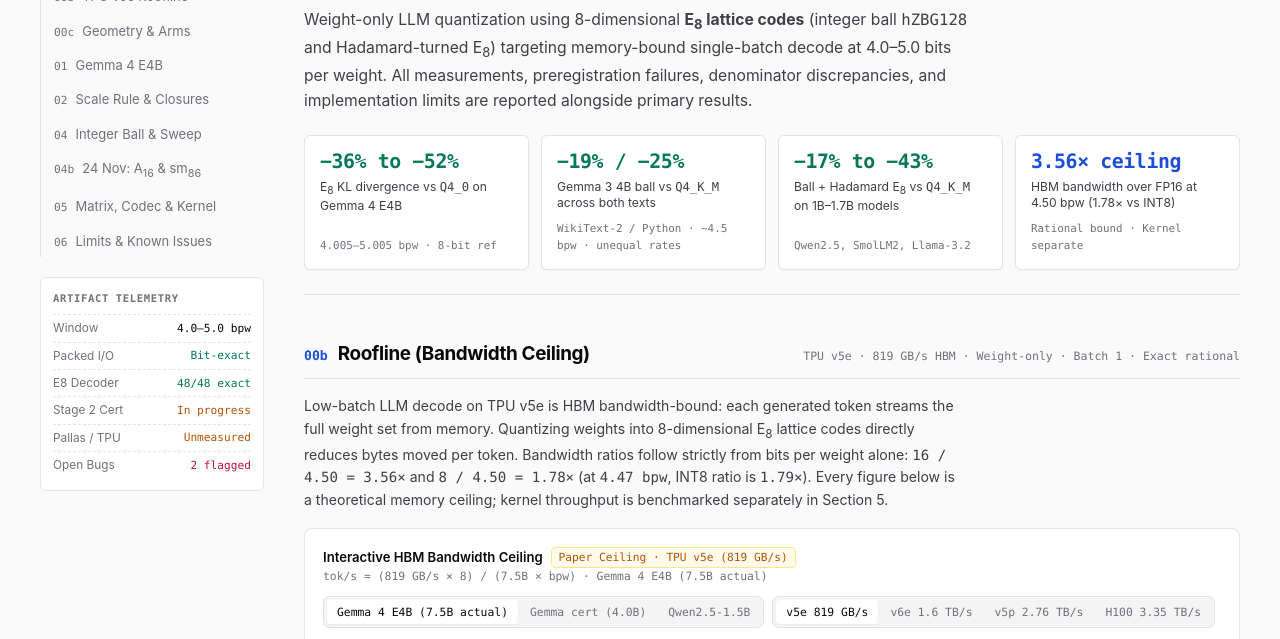
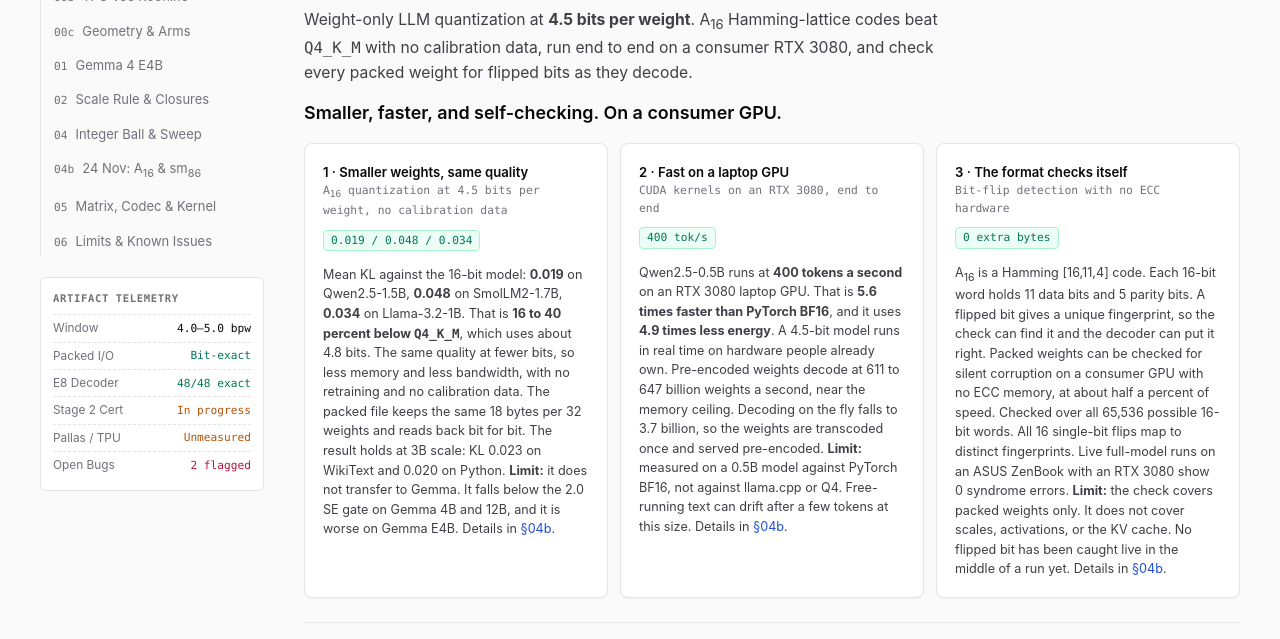
Before and after one commit to Moissanite-Labs/siliquant, a plain HTML site: page docs/index.html in a window 1280 px wide. Shown: the part 157-796 px from the top of the page. Drawn offline with Linux system fonts and the light colour scheme.

Commit message:
site: highlight the three strongest results at the top of the Pages site
Adds a hero line and three cards above the old E8 lead: A16
quantization at 4.5 bpw (KL 0.019 / 0.048 / 0.034, 16-40% below
Q4_K_M), CUDA kernels on an RTX 3080 (400 tok/s, 5.6x faster and
4.9x less energy than PyTorch BF16), and bit-flip detection built
into the format (Hamming [16,11,4], 0 extra bytes). Each card states
its limit on the card. Old E8 cards removed from the header; their
numbers stay in the sections below.

Also fixes section 04b: the 4.91x energy figure is against PyTorch
BF16, not AVX-512.

Verification: HTML parses with no unclosed tags and no duplicate
ids; page served locally returns 200 and the hero text. No browser
render check was done. Numbers traced to
experiments/hamming-lattices-real-weights-2026-11-24/results.jsonl,
experiments/packed-hamming-2026-11-24/results.jsonl, PR #88, and
studies/aletheion-sm86-ptx-avx512-foundry.

```diff
--- a/docs/index.html
+++ b/docs/index.html
@@ -3,16 +3,16 @@
 <head>
   <meta charset="UTF-8" />
   <meta name="viewport" content="width=device-width, initial-scale=1.0" />
-  <title>Siliquant: 8D E8 Lattice Weight Quantization | Moissanite Labs</title>
-  <meta name="description" content="Siliquant quantization research working paper (24 November 2026): 8-dimensional E8 lattice codes for weight-only LLM quantization across Gemma 4 E4B, Gemma 3, Qwen2.5, SmolLM2, and Llama 3.2." />
+  <title>Siliquant: 4.5-bit A16 Quantization, CUDA Kernels &amp; Built-in Bit-Flip Checks | Moissanite Labs</title>
+  <meta name="description" content="Siliquant quantization research working paper (24 November 2026): A16 Hamming-lattice codes at 4.5 bits per weight beat Q4_K_M with no calibration data, run end to end on a consumer RTX 3080, and check packed weights for flipped bits with no ECC hardware." />
   <meta property="og:type" content="website" />
-  <meta property="og:title" content="Siliquant: 8D E8 Lattice Weight Quantization" />
-  <meta property="og:description" content="Siliquant quantization research working paper (24 November 2026): 8-dimensional E8 lattice codes for weight-only LLM quantization across Gemma 4 E4B, Gemma 3, Qwen2.5, SmolLM2, and Llama 3.2." />
+  <meta property="og:title" content="Siliquant: 4.5-bit A16 Quantization, CUDA Kernels &amp; Built-in Bit-Flip Checks" />
+  <meta property="og:description" content="Siliquant quantization research working paper (24 November 2026): A16 Hamming-lattice codes at 4.5 bits per weight beat Q4_K_M with no calibration data, run end to end on a consumer RTX 3080, and check packed weights for flipped bits with no ECC hardware." />
   <meta property="og:url" content="https://moissanite-labs.github.io/siliquant/" />
   <meta property="og:image" content="https://moissanite-labs.github.io/siliquant/assets/og.png" />
   <meta name="twitter:card" content="summary_large_image" />
-  <meta name="twitter:title" content="Siliquant: 8D E8 Lattice Weight Quantization" />
-  <meta name="twitter:description" content="Siliquant quantization research working paper (24 November 2026): 8-dimensional E8 lattice codes for weight-only LLM quantization." />
+  <meta name="twitter:title" content="Siliquant: 4.5-bit A16 Quantization, CUDA Kernels &amp; Built-in Bit-Flip Checks" />
+  <meta name="twitter:description" content="Siliquant quantization research working paper (24 November 2026): A16 Hamming-lattice codes at 4.5 bits per weight beat Q4_K_M with no calibration data, run end to end on a consumer RTX 3080, and check packed weights for flipped bits with no ECC hardware." />
 
   <!-- Typography: system sans + tabular monospace (no external fonts) -->
 
@@ -1418,30 +1418,61 @@
 
           <h1 class="paper-title">Siliquant</h1>
           <p class="paper-subtitle">
-            Weight-only LLM quantization using 8-dimensional <strong>E<sub>8</sub> lattice codes</strong> (integer ball <code>hZBG128</code> and Hadamard-turned E<sub>8</sub>) targeting memory-bound single-batch decode at 4.0–5.0 bits per weight. All measurements, preregistration failures, denominator discrepancies, and implementation limits are reported alongside primary results.
+            Weight-only LLM quantization at <strong>4.5 bits per weight</strong>. A<sub>16</sub> Hamming-lattice codes beat <code>Q4_K_M</code> with no calibration data, run end to end on a consumer RTX 3080, and check every packed weight for flipped bits as they decode.
           </p>
 
-          <!-- Four-card Highlight Strip matching paper header -->
-          <div class="kpi-grid">
-            <div class="kpi-card">
-              <div class="kpi-value win">−36% to −52%</div>
-              <div class="kpi-label">E<sub>8</sub> KL divergence vs <code>Q4_0</code> on Gemma 4 E4B</div>
-              <div class="kpi-meta">4.005–5.005 bpw · 8-bit ref</div>
-            </div>
-            <div class="kpi-card">
-              <div class="kpi-value win">−19% / −25%</div>
-              <div class="kpi-label">Gemma 3 4B ball vs <code>Q4_K_M</code> across both texts</div>
-              <div class="kpi-meta">WikiText-2 / Python · ~4.5 bpw · unequal rates</div>
-            </div>
-            <div class="kpi-card">
-              <div class="kpi-value win">−17% to −43%</div>
-              <div class="kpi-label">Ball + Hadamard E<sub>8</sub> vs <code>Q4_K_M</code> on 1B–1.7B models</div>
-              <div class="kpi-meta">Qwen2.5, SmolLM2, Llama-3.2</div>
-            </div>
-            <div class="kpi-card">
-              <div class="kpi-value accent">3.56× ceiling</div>
-              <div class="kpi-label">HBM bandwidth over FP16 at 4.50 bpw (1.78× vs INT8)</div>
-              <div class="kpi-meta">Rational bound · Kernel separate</div>
+          <!-- Highlights: the three strongest results, first (24 Nov 2026) -->
+          <p style="font-size: 1.12rem; font-weight: 600; color: var(--text-primary); line-height: 1.35; margin-top: 16px;">
+            Smaller, faster, and self-checking. On a consumer GPU.
+          </p>
+          <div class="geo-grid-3" id="highlights" style="margin-top: 12px;">
+            <div class="panel">
+              <div class="panel-head">
+                <div>
+                  <div class="panel-title">1 &middot; Smaller weights, same quality</div>
+                  <div class="panel-sub">A<sub>16</sub> quantization at 4.5 bits per weight, no calibration data</div>
+                </div>
+                <span class="pill pill-win">0.019 / 0.048 / 0.034</span>
+              </div>
+              <div style="font-size: 0.79rem; color: var(--text-secondary); line-height: 1.55;">
+                Mean KL against the 16-bit model: <strong>0.019</strong> on Qwen2.5-1.5B, <strong>0.048</strong> on SmolLM2-1.7B, <strong>0.034</strong> on Llama-3.2-1B. That is <strong>16 to 40 percent below <code>Q4_K_M</code></strong>, which uses about 4.8 bits.
+                The same quality at fewer bits, so less memory and less bandwidth, with no retraining and no calibration data.
+                The packed file keeps the same 18 bytes per 32 weights and reads back bit for bit. The result holds at 3B scale: KL 0.023 on WikiText and 0.020 on Python.
+                <strong>Limit:</strong> it does not transfer to Gemma. It falls below the 2.0 SE gate on Gemma 4B and 12B, and it is worse on Gemma E4B.
+                Details in <a href="#nov24">&sect;04b</a>.
+              </div>
+            </div>
+            <div class="panel">
+              <div class="panel-head">
+                <div>
+                  <div class="panel-title">2 &middot; Fast on a laptop GPU</div>
+                  <div class="panel-sub">CUDA kernels on an RTX 3080, end to end</div>
+                </div>
+                <span class="pill pill-win">400 tok/s</span>
+              </div>
+              <div style="font-size: 0.79rem; color: var(--text-secondary); line-height: 1.55;">
+                Qwen2.5-0.5B runs at <strong>400 tokens a second</strong> on an RTX 3080 laptop GPU. That is <strong>5.6 times faster than PyTorch BF16</strong>, and it uses <strong>4.9 times less energy</strong>.
+                A 4.5-bit model runs in real time on hardware people already own.
+                Pre-encoded weights decode at 611 to 647 billion weights a second, near the memory ceiling. Decoding on the fly falls to 3.7 billion, so the weights are transcoded once and served pre-encoded.
+                <strong>Limit:</strong> measured on a 0.5B model against PyTorch BF16, not against llama.cpp or Q4. Free-running text can drift after a few tokens at this size.
+                Details in <a href="#nov24">&sect;04b</a>.
+              </div>
+            </div>
+            <div class="panel">
+              <div class="panel-head">
+                <div>
+                  <div class="panel-title">3 &middot; The format checks itself</div>
+                  <div class="panel-sub">Bit-flip detection with no ECC hardware</div>
+                </div>
+                <span class="pill pill-win">0 extra bytes</span>
+              </div>
+              <div style="font-size: 0.79rem; color: var(--text-secondary); line-height: 1.55;">
+                A<sub>16</sub> is a Hamming [16,11,4] code. Each 16-bit word holds 11 data bits and 5 parity bits. A flipped bit gives a unique fingerprint, so the check can find it and the decoder can put it right.
+                Packed weights can be checked for silent corruption on a consumer GPU with no ECC memory, at about half a percent of speed.
+                Checked over all 65,536 possible 16-bit words. All 16 single-bit flips map to distinct fingerprints. Live full-model runs on an ASUS ZenBook with an RTX 3080 show 0 syndrome errors.
+                <strong>Limit:</strong> the check covers packed weights only. It does not cover scales, activations, or the KV cache. No flipped bit has been caught live in the middle of a run yet.
+                Details in <a href="#nov24">&sect;04b</a>.
+              </div>
             </div>
           </div>
         </header>
@@ -2399,7 +2430,7 @@
               <em>falsified</em> on 4/4 models (group-ball Hessian budget-transfer cannibalization); the coupled-coherent cure
               (<code>ProjType_Uniform</code>, zero calibration) scores WikiKL 0.046336 / PyKL 0.034327. <strong>#95:</strong> rank-invariant
               quad-snake interleaving sets the 3B record <strong>0.023154 / 0.020494</strong>, shattering hA16_BlockH2 on all 3 Qwen models.
-              <strong>#88:</strong> Qwen2.5-0.5B full-model engine, 400.58 tok/s at 4.91× lower energy than AVX-512.
+              <strong>#88:</strong> Qwen2.5-0.5B full-model engine, 400.58 tok/s at 4.91&times; lower energy than PyTorch BF16.
               <strong>Theory (#87, #92, #94):</strong> 12 + 21 kernel-checked Lean 4.36.0 theorems — the exact 8× opposite-sign
               E<sub>8</sub>-vs-A<sub>16</sub> Hadamard contrast, the cross-layer R<sub>cross</sub> reversal threshold, and the two-level
               saddle-point dominance of stratified quad-interleaving.
```
